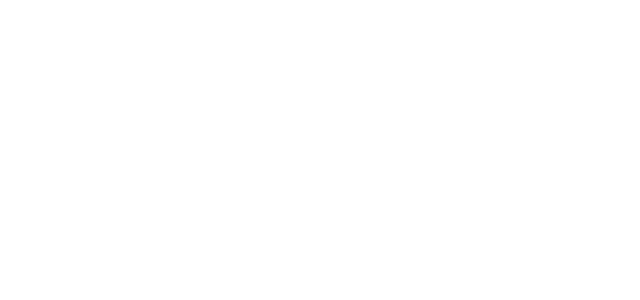
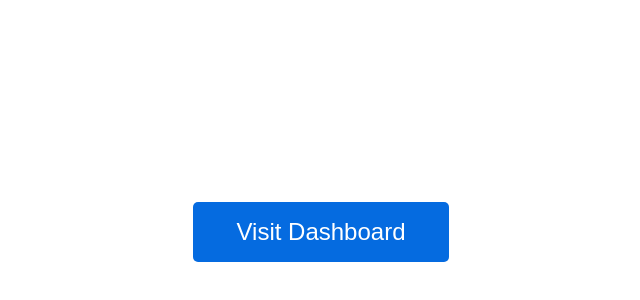
Before and after one commit to KumarAmit-Singh/adminDashboard, a React (Vite) app: page / in a window 1280 px wide. Before the commit this address had no page. Shown: the part 86-386 px from the top of the page, without its empty margins (415-1055 px from the left). Built offline with nearby package versions, Linux system fonts and the light colour scheme.

Commit message:
first commit

```diff
--- a/src/App.tsx
+++ b/src/App.tsx
@@ -1,4 +1,4 @@
-import { BrowserRouter as Router, Route, Routes } from "react-router-dom";
+import { BrowserRouter as Router, Route, Routes, Link } from "react-router-dom";
 import { lazy, Suspense } from "react";
 import Loader from "./components/Loader";
 
@@ -26,6 +26,7 @@
     <Router>
       <Suspense fallback={<Loader />}>
         <Routes>
+          <Route path="/" element={<Link to="/admin/dashboard"><button className="app">Visit Dashboard</button></Link>}></Route>
             <Route path="/admin/dashboard" element={<Dashboard />} />
             <Route path="/admin/products" element={<Products />} />
             <Route path="/admin/transaction" element={<Transaction />} />
@@ -48,6 +49,7 @@
             <Route path="/admin/products/new" element={<NewProduct />} />
             <Route path="/admin/products/:id" element={<ProductManagement />} />
             <Route path="/admin/transaction/:id" element={<TransactionManagement />} />
+
         </Routes>
       </Suspense>
     </Router>
--- a/src/styles/app.scss
+++ b/src/styles/app.scss
@@ -230,12 +230,12 @@
 
 // main page button style or dashboard page button style(close)
 .app {
-    margin-left: 49rem;
+    margin-left: 38rem;
     margin-top: 18rem;
+    color: white;
     padding: 1rem;
     border: none;
     background-color: rgb(5, 107, 224);
-    color: white;
     width: 20%;
     border-radius: 5px;
     font-size: 1.5rem;
```
Lines whose indentation alone changed are shown as unchanged.
